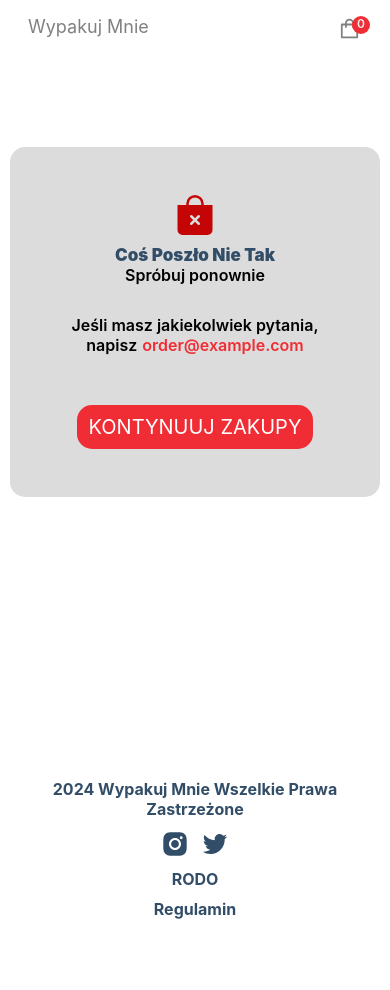
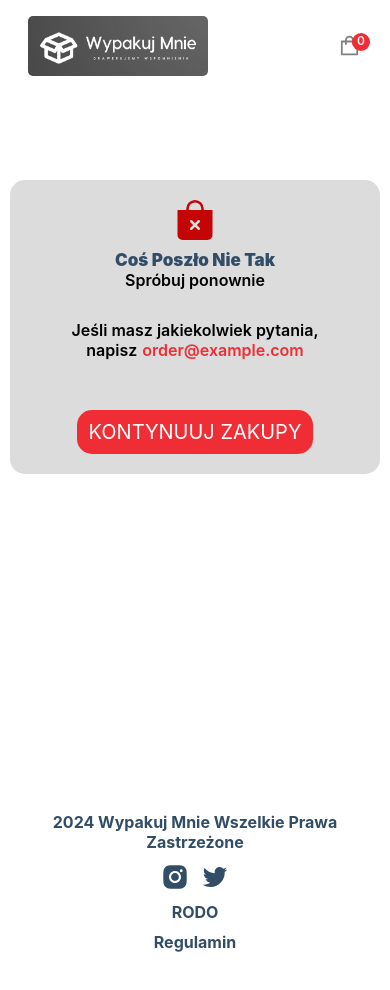
Before and after one commit to Ruud1990/ecommerce-2024, a Next.js app: page /canceled in a window 390 px wide. Before the commit the page ends 959 px from the top, so only its background shows below. Built offline with nearby package versions, Linux system fonts and the light colour scheme; no server answers.

Commit message:
added logo

```diff
--- a/components/Navbar.jsx
+++ b/components/Navbar.jsx
@@ -1,18 +1,21 @@
 import React from 'react';
 import Link from 'next/link';
-import { AiOutlineShopping } from 'react-icons/ai'
+import { AiOutlineShopping } from 'react-icons/ai';
 import { Cart } from './';
-
-import { useStateContext} from '../context/StateContext';
-
+import Image from 'next/image';
+import logo from '../img/logo3.png';
+import { useStateContext } from '../context/StateContext';
 
 const Navbar = () => {
- const { totalQuantities, showCart, setShowCart } = useStateContext();
+  const { totalQuantities, showCart, setShowCart } = useStateContext();
+
   return (
     <div className="navbar-container">
-      <p className="logo">
-        <Link href="/">Wypakuj Mnie</Link>
-      </p>
+      <Link href="/" passHref>
+
+          <Image className="logo" src={logo} alt="Logo Wypakuj Mnie"/>
+
+      </Link>
 
       <button type="button" className="cart-icon" onClick={() => setShowCart(true)}>
         <AiOutlineShopping />
@@ -21,7 +24,7 @@ const Navbar = () => {
 
       {showCart && <Cart />}
     </div>
-  )
-}
+  );
+};
 
-export default Navbar
+export default Navbar;
--- a/pages/_document.js
+++ b/pages/_document.js
@@ -3,9 +3,7 @@ import { Html, Head, Main, NextScript } from "next/document";
 export default function Document() {
   return (
     <Html lang="en">
-      <Head>
-        <title>Wypakuj Mnie</title>
-      </Head>
+      <Head />
       <body>
         <Main />
         <NextScript />
--- a/pages/product/[slug].js
+++ b/pages/product/[slug].js
@@ -52,8 +52,8 @@ const ProductDetails = ({ product, products }) => {
             </p>
           </div>
           <div className="buttons">
-            <button type="button" className="add-to-cart" onClick={() => onAdd(product, qty)}>Add to Cart</button>
-            <button type="button" className="buy-now" onClick={handleBuyNow}>Buy Now</button>
+            <button type="button" className="add-to-cart" onClick={() => onAdd(product, qty)}>Dodaj do koszyka</button>
+            <button type="button" className="buy-now" onClick={handleBuyNow}>Kup Teraz</button>
           </div>
         </div>
       </div>
--- a/styles/globals.css
+++ b/styles/globals.css
@@ -66,9 +66,9 @@ width: 100%;
     margin-left: 6px;
 }
 .logo{
-  color: gray;
-  font-size: 18px;
-
+  width: 300px;
+  height: 100px;
+  border-radius: 5px;
 }
 .cart-icon{
   font-size: 25px;
@@ -693,7 +693,11 @@ margin-top: 160px;
  }
 
 @media screen and (max-width:800px) {
-
+  .logo{
+  width: 250px;
+  height: 80px;
+  border-radius: 5px;
+}
 
   .footer-banner-container {
     height: auto;
@@ -825,7 +829,7 @@ margin-top: 160px;
   padding: 20px;
 }
 .success{
-  height: 350px;
+  height: auto;
 }
 .success h2{
   font-size: 17px;
@@ -861,6 +865,11 @@ margin-top: 160px;
     gap: 20px;
   }
  @media screen and (max-width: 426px) {
+  .logo{
+  width: 180px;
+  height: 60px;
+  border-radius: 5px;
+}
   .beats-solo {
     display: none;
   }
```
Also changed, not shown: img/logo3.png (added).
